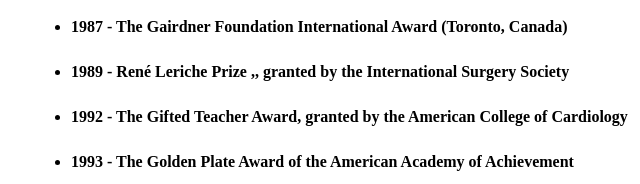
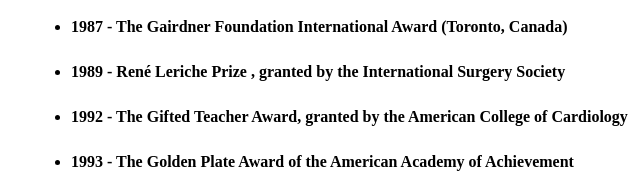
Before and after one commit to andym80/favaloro-review, a website: page index.html in a window 1280 px wide. Shown: the part 3188-3372 px from the top of the page, 309-949 px from the left. Drawn offline with Linux system fonts and the light colour scheme.

```diff
--- a/index.html
+++ b/index.html
@@ -142,7 +142,7 @@
     <li><strong>1986 - The Teacher Prize of Argentinian Medicine </strong></li>
     <li><strong>1987 - The Distinguished Alumnus Award of the Cleveland Clinic Foundation </strong></li>
     <li><strong>1987 - The Gairdner Foundation International Award (Toronto, Canada)</strong></li>
-    <li><strong>1989 - René Leriche Prize ,, granted by the International Surgery Society </strong></li>
+    <li><strong>1989 - René Leriche Prize , granted by the International Surgery Society </strong></li>
     <li><strong>1992 - The Gifted Teacher Award, granted by the American College of Cardiology </strong></li>
     <li><strong>1993 - The Golden Plate Award of the American Academy of Achievement </strong></li>
     <li><strong>1993 - The Diamond Konex Award as the most important scientist in the last decade in his
```
